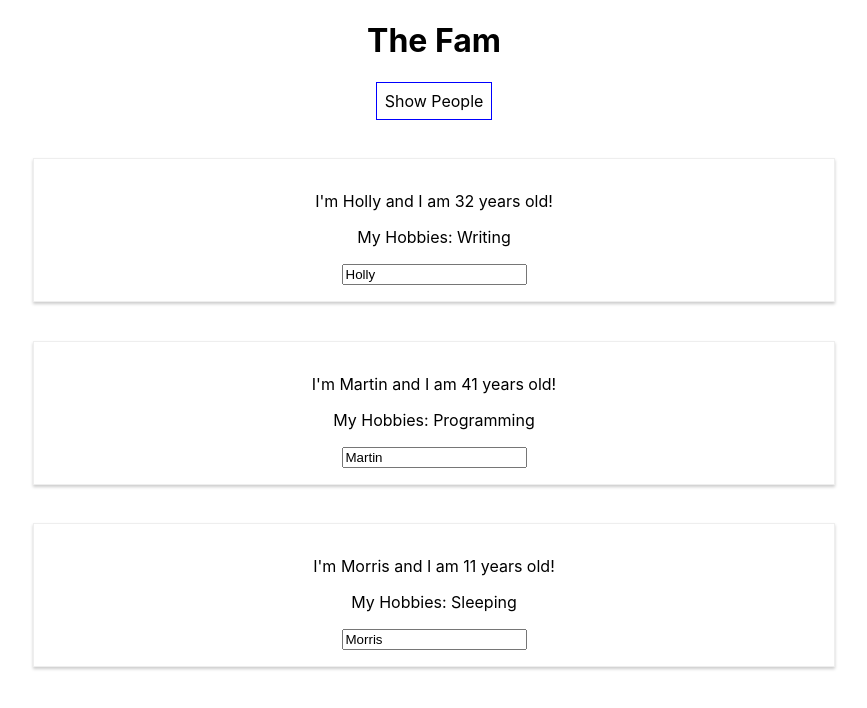
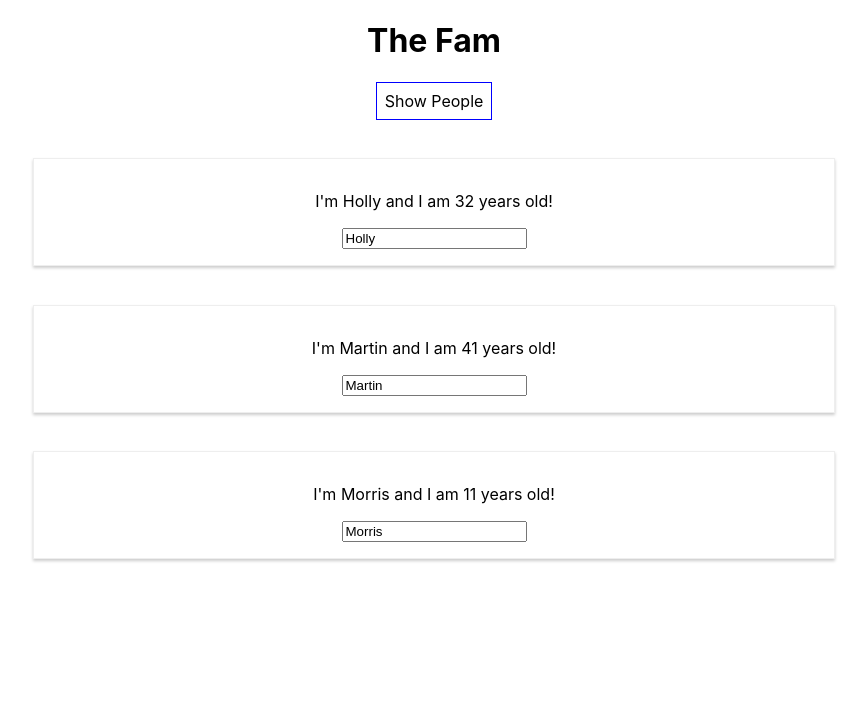
Before and after one commit to LittleBlue418/React-lists-and-conditionals, a React (Create React App) app: page / in a window 1280 px wide. Both pictures are taken after a click on the button "Show People". Shown: the top 708 px of the page, without its empty margins (206-1073 px from the left). Built offline with nearby package versions, Linux system fonts and the light colour scheme.

Commit message:
programatically outputting lists

```diff
--- a/src/App.js
+++ b/src/App.js
@@ -36,7 +36,7 @@ class App extends Component {
 
   togglePersonsHandler = () => {
     const doesShow = this.state.showPersons;
-    this.setState({showPersons: !doesShow});
+    this.setState({ showPersons: !doesShow });
   }
 
   render() {
@@ -53,18 +53,12 @@ class App extends Component {
     if (this.state.showPersons) {
       persons = (
         <div>
-            <Person
-              name={this.state.persons[0].name}
-              age={this.state.persons[0].age}
-              click={this.switchNameHandler.bind(this, 'h-zone')}>My Hobbies: Writing</Person>
-            <Person
-              name={this.state.persons[1].name}
-              age={this.state.persons[1].age}>My Hobbies: Programming</Person>
-            <Person
-              name={this.state.persons[2].name}
-              age={this.state.persons[2].age}
-              changed={this.nameChangedHandler}>My Hobbies: Sleeping</Person>
-          </div>
+          {this.state.persons.map(person => {
+            return <Person
+              name={person.name}
+              age={person.age} />
+          })}
+        </div>
       )
     }
 
```
